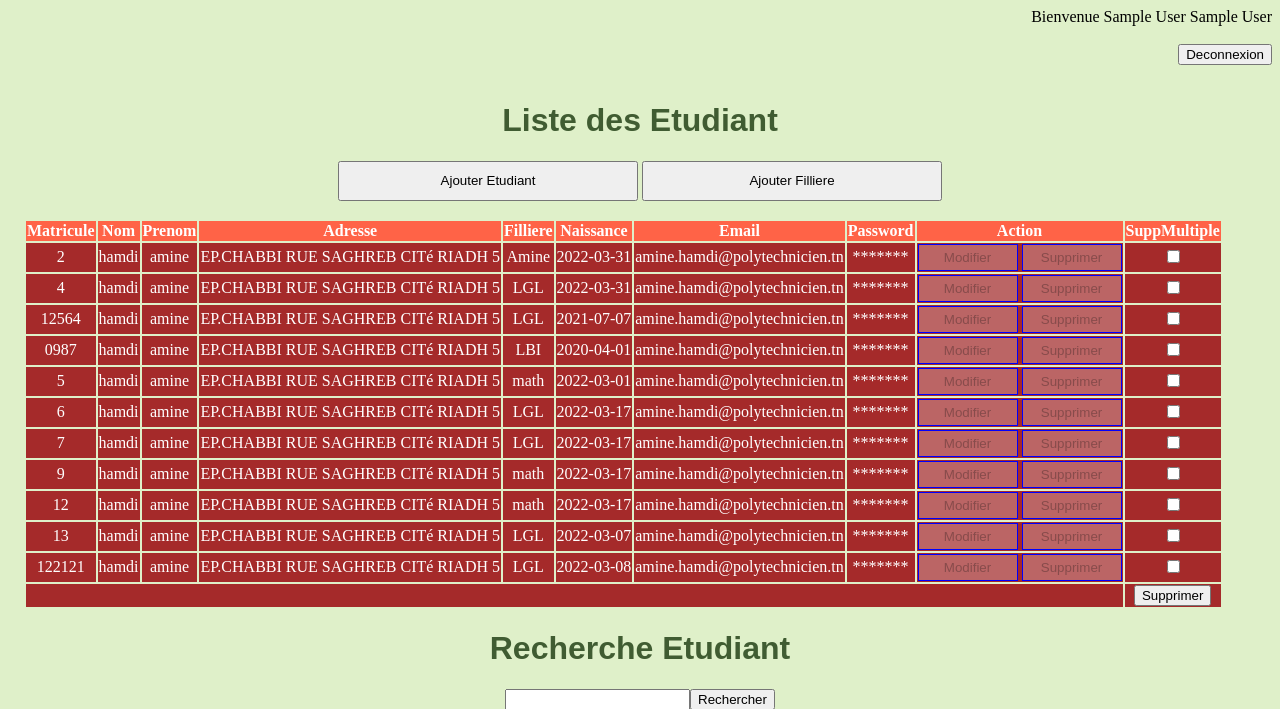
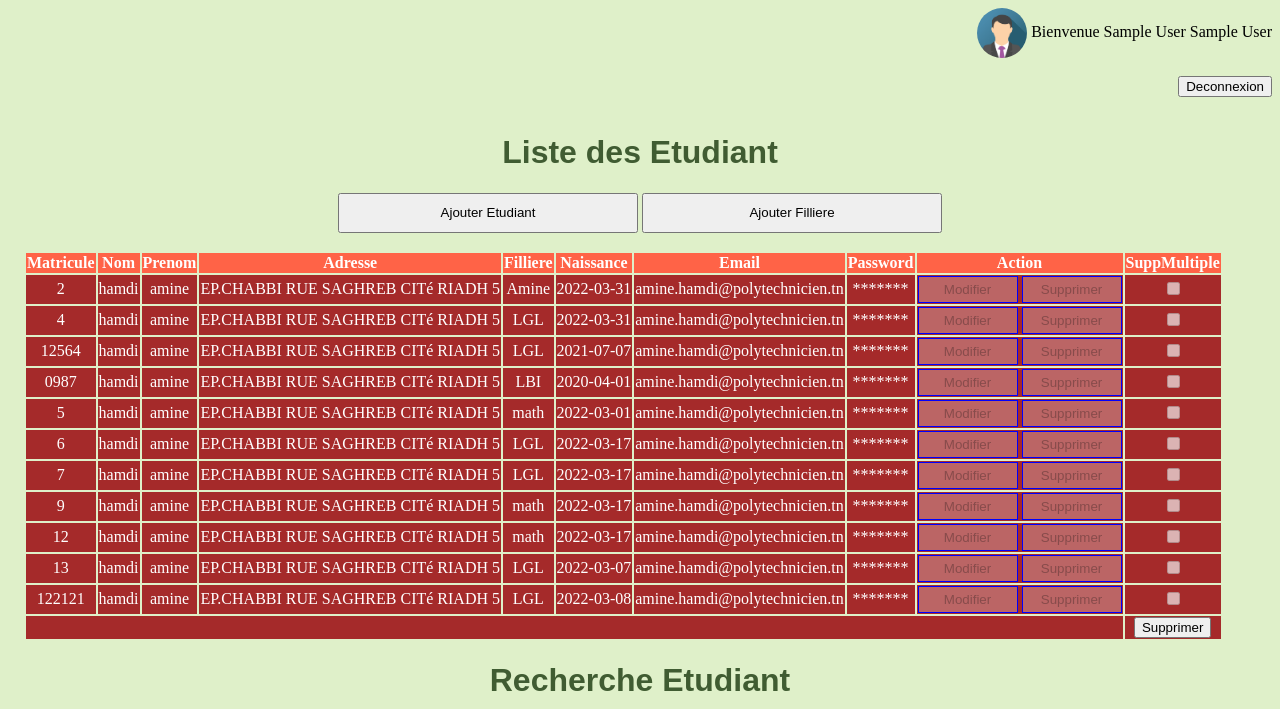
Before and after one commit to aminelinux/StudentsManagementSystem, a PHP site: page /consult.php in a window 1280 px wide. Shown: the top 709 px of the page. Run offline with PHP 8.4, Linux system fonts and the light colour scheme; the visitor is signed in with stand-in values (Sample User, id 1); data comes from the database, SQL or seed files in the repository.

Commit message:
commit avatar

```diff
--- a/consult.php
+++ b/consult.php
@@ -54,10 +54,17 @@ $data = MySQLi_query($conn,$sql);
         background-color: brown;
         color: white;
       }
+      .avatar {
+  vertical-align: middle;
+  width: 50px;
+  height: 50px;
+  border-radius: 50%;
+}
     </style>
   </head>
   <body id="background2">
     <div align="right">
+      <img src="images/avatar2.png" alt="Avatar" class="avatar">
       Bienvenue <?php echo $_SESSION['nom'];echo " ";echo $_SESSION['prenom']; ?>
       <br><br>
       <a href="deconnect.php"><button align="right" type="button" name="button">Deconnexion</button></a>
@@ -108,10 +115,14 @@ $data = MySQLi_query($conn,$sql);
             <?php } ?>
             </td>
             <form class="" action="confSup.php" method="post">
+                <?php if($_SESSION['id']==$row['id']){ ?>
               <td><input type="checkbox" name="supp[]" value="<?php echo $row['id']; ?>"></td>
-              <?php } ?>
+            <?php } else {?>
+              <td><input type="checkbox" name="supp[]" value="<?php echo $row['id']; ?>" disabled></td>
+            <?php }} ?>
               <tr>
                 <td colspan="9"></td>
+
                 <td><input type="submit" name="submit" value="Supprimer"> </td>
               </tr>
             </form>
```
Also changed, not shown: images/277810890_532249488314891_2222531767155474104_n.jpg (added), images/avatar2.png (added), images/avatar5.png (added).
